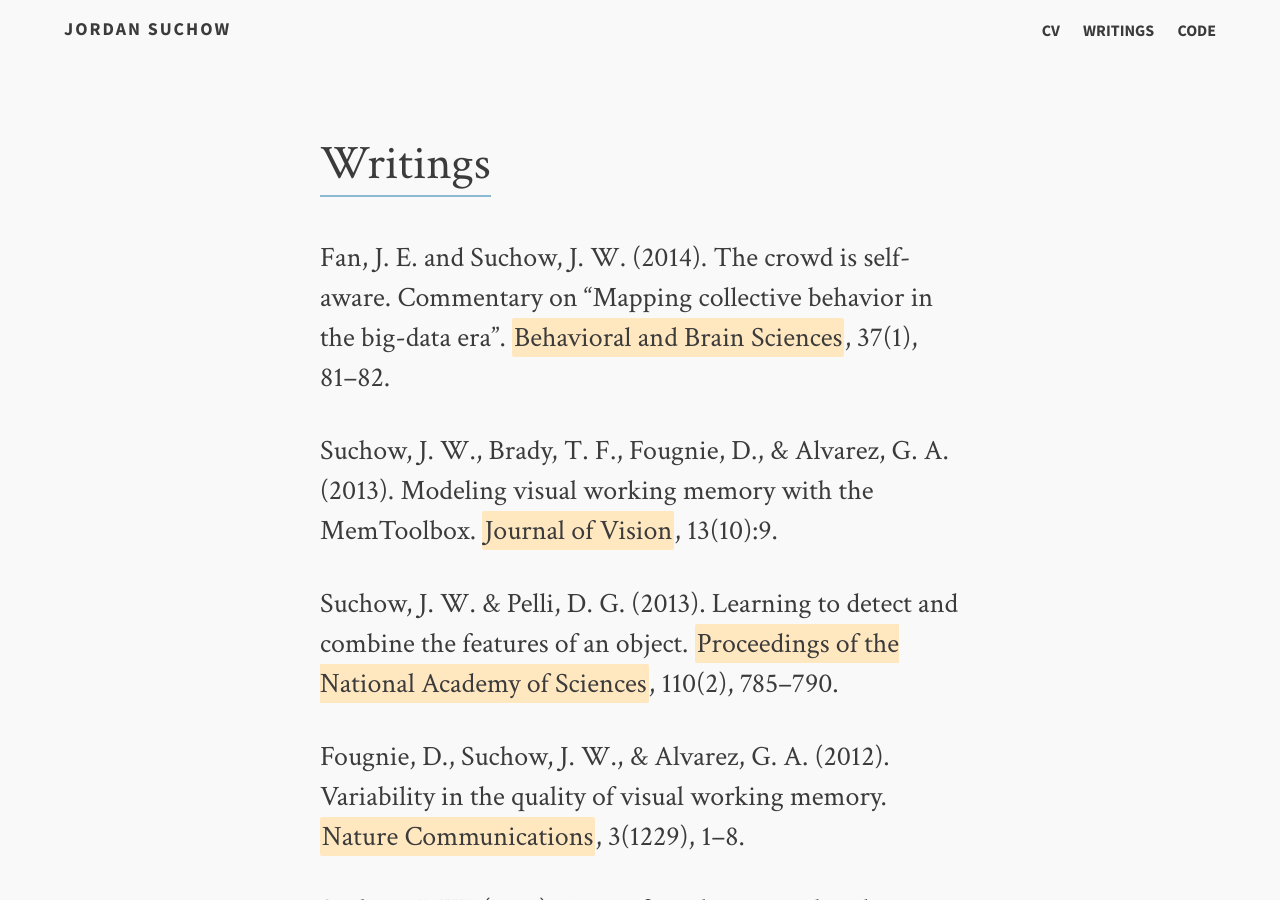
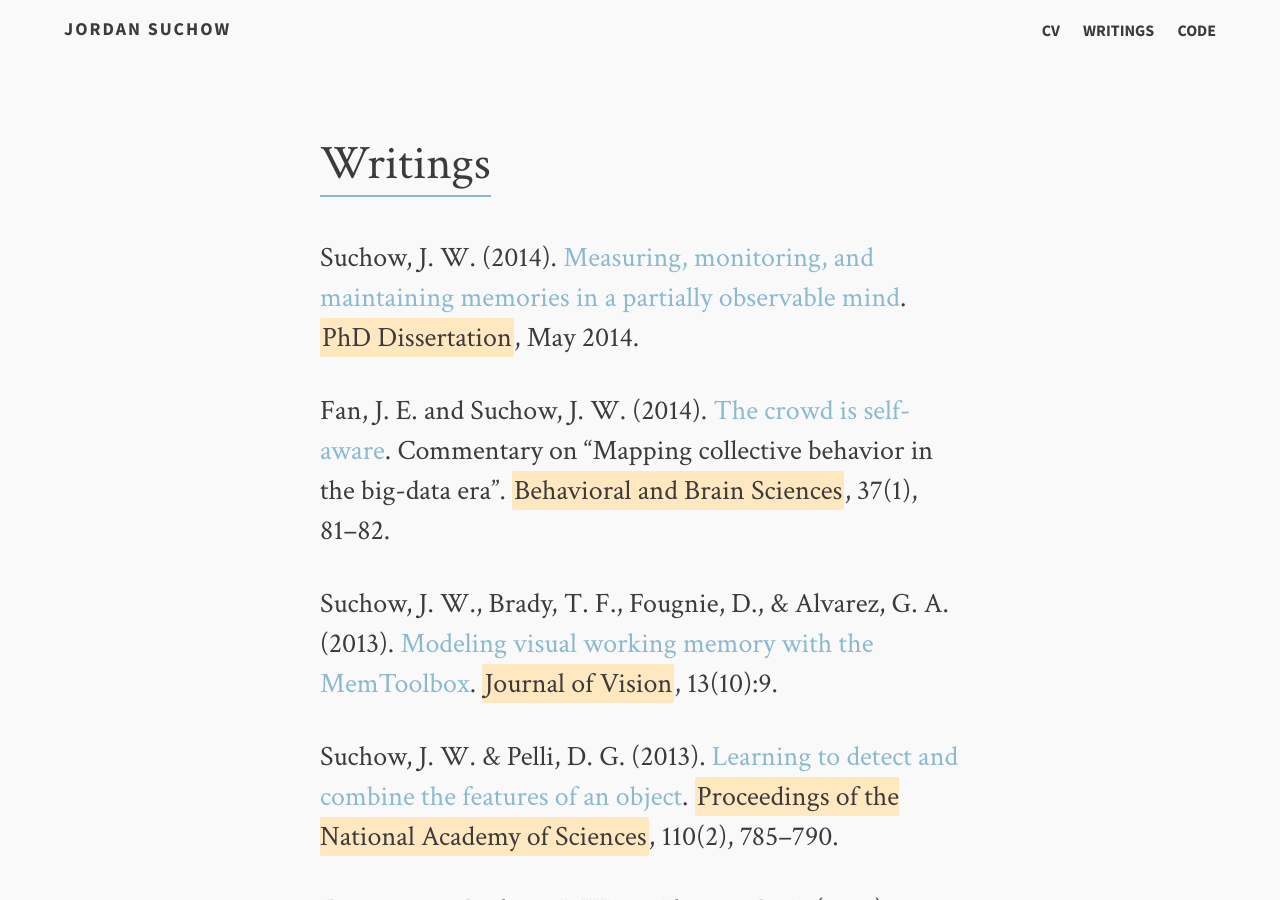
Before and after one commit to suchow/suchow.io, a Jekyll site: the page built from writings.md, in a window 1280 px wide and 900 px high. Built offline with Jekyll 4.4.1, drawn with Linux system fonts in a browser that asks for light colours; some of the changed text lies outside the part shown.

Commit message:
Add pdfs for all publications

```diff
--- a/writings.md
+++ b/writings.md
@@ -7,14 +7,18 @@ image:
   feature: fish.jpg
 ---
 
-Fan, J. E. and Suchow, J. W. (2014). The crowd is self-aware. Commentary on “Mapping collective behavior in the big-data era”. *Behavioral and Brain Sciences*, 37(1), 81–82.
+Suchow, J. W. (2014). [Measuring, monitoring, and maintaining memories in a partially observable mind]({{ site.url }}/assets/docs/suchow2014dissertation.pdf). *PhD Dissertation*, May 2014.
 
-Suchow, J. W., Brady, T. F., Fougnie, D., & Alvarez, G. A. (2013). Modeling visual working memory with the MemToolbox. *Journal of Vision*, 13(10):9.
+Fan, J. E. and Suchow, J. W. (2014). [The crowd is self-aware]({{ site.url }}/assets/docs/fan2014crowd.pdf). Commentary on “Mapping collective behavior in the big-data era”. *Behavioral and Brain Sciences*, 37(1), 81–82.
 
-Suchow, J. W. & Pelli, D. G. (2013). Learning to detect and combine the features of an object. *Proceedings of the National Academy of Sciences*, 110(2), 785–790.
+Suchow, J. W., Brady, T. F., Fougnie, D., & Alvarez, G. A. (2013). [Modeling visual working memory with the MemToolbox]({{ site.url }}/assets/docs/suchow2013memtoolbox.pdf). *Journal of Vision*, 13(10):9.
 
-Fougnie, D., Suchow, J. W., & Alvarez, G. A. (2012). Variability in the quality of visual working memory. *Nature Communications*, 3(1229), 1–8.
+Suchow, J. W. & Pelli, D. G. (2013). [Learning to detect and combine the features of an object]({{ site.url }}/assets/docs/suchow2013learning.pdf). *Proceedings of the National Academy of Sciences*, 110(2), 785–790.
 
-Suchow, J. W. (2011). A specific policy on authorship. *Nature*, 477, 244.
+Fougnie, D., Suchow, J. W., & Alvarez, G. A. (2012). [Variability in the quality of visual working memory]({{ site.url }}/assets/docs/fougnie2012variability.pdf). *Nature Communications*, 3(1229), 1–8.
 
-Suchow, J. W. & Alvarez, G. A. (2011). Motion silences awareness of visual change. *Current Biology*, 21, 140–143.
+Suchow, J. W. (2011). [A specific policy on authorship]({{ site.url }}/assets/docs/suchow2011authorship.pdf). *Nature*, 477, 244.
+
+Suchow, J. W. & Alvarez, G. A. (2011). [Motion silences awareness of visual change]({{ site.url }}/assets/docs/suchow2011silencing.pdf). *Current Biology*, 21, 140–143.
+
+Suchow, J. W. (2005). [Seeing things: Visual perception research at NYU]({{ site.url }}/assets/docs/suchow2005imagine.pdf). *Imagine Magazine*, March/April.
```
Also changed, not shown: 8 other files.
